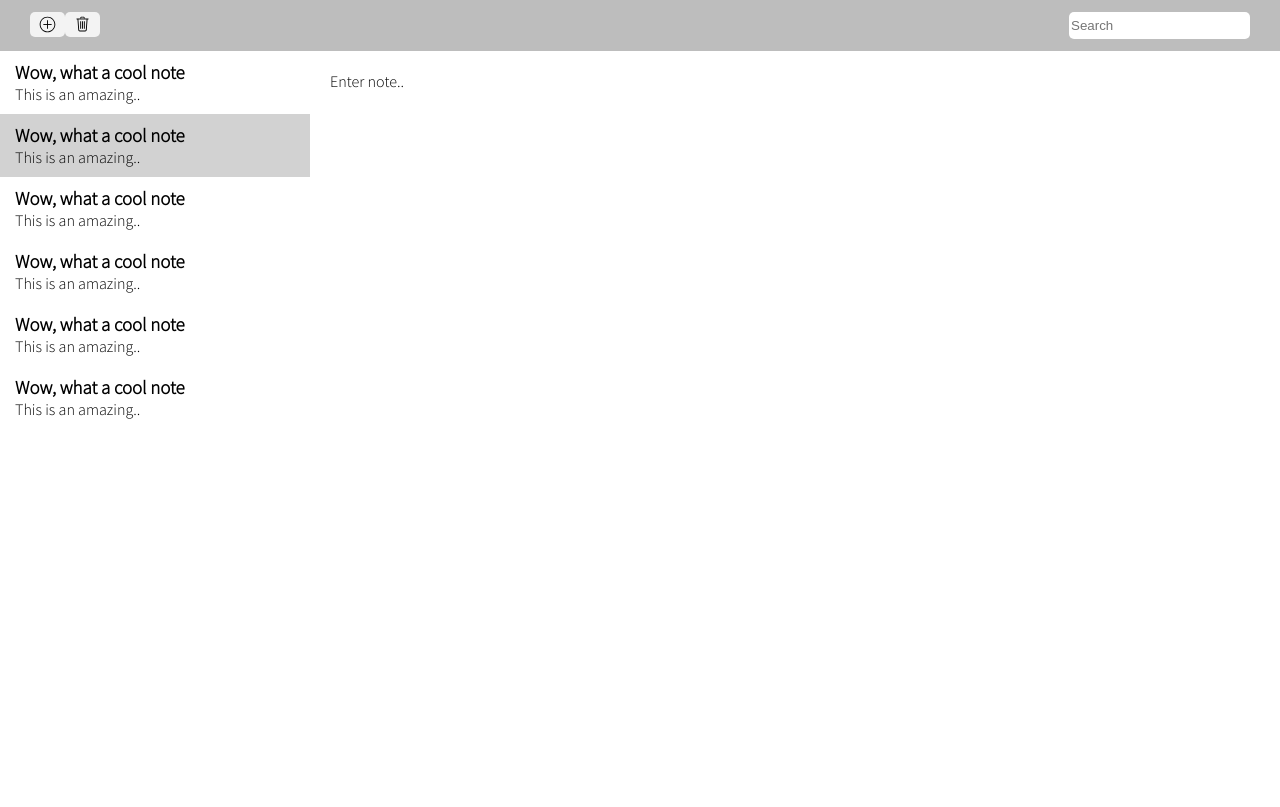
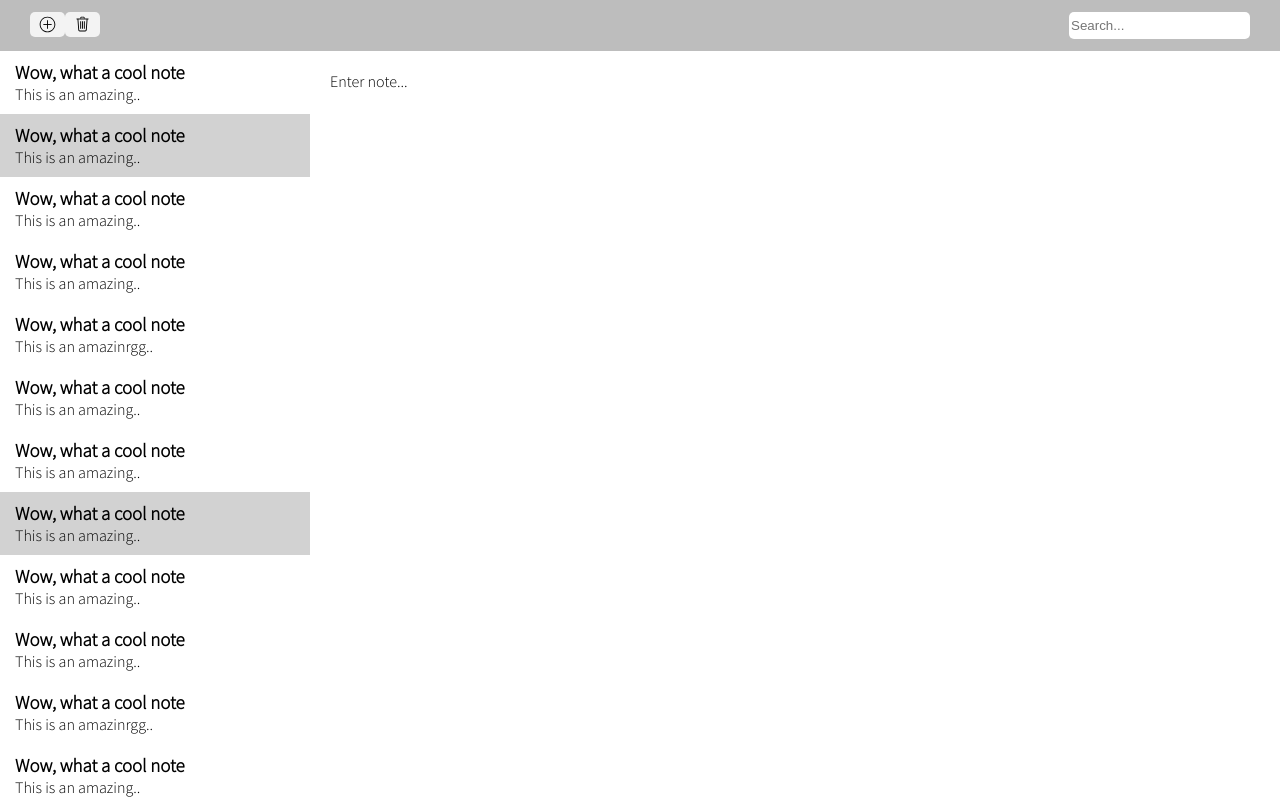
Before and after one commit to pplanejane/ios-notes, a React (Create React App) app: page / in a window 1280 px wide. Built offline with nearby package versions, Linux system fonts and the light colour scheme.

Commit message:
divide web layot to react components

```diff
--- a/src/components/App.js
+++ b/src/components/App.js
@@ -6,7 +6,7 @@ function App() {
   return (
     <>
     <SearchBox/>
-    <div class="main">
+    <div className="main">
       <Sidebar/>
       <Workspace/>
     </div>
--- a/src/components/ListItem.js
+++ b/src/components/ListItem.js
@@ -19,7 +19,7 @@ function ListItem() {
             </div>
             <div className="note">
                 <h3>Wow, what a cool note</h3>
-                <p>This is an amazing..</p>
+                <p>This is an amazinrgg..</p>
             </div>
             <div className="note">
                 <h3>Wow, what a cool note</h3>
--- a/src/components/SearchBox.js
+++ b/src/components/SearchBox.js
@@ -14,7 +14,7 @@ function SearchBox() {
                     </button>
                 </div>
                 <div className="search">
-                    <input className="input-search" type="text" placeholder="Search" id="search"></input>
+                    <input className="input-search" type="text" placeholder="Search..." id="search"></input>
                 </div>
             </div>
         </header>
--- a/src/components/Sidebar.js
+++ b/src/components/Sidebar.js
@@ -4,6 +4,7 @@ function Sidebar() {
     return (
         <aside className="sidebar">
           <ListItem/>
+          <ListItem/>
         </aside>
     )
 }
--- a/src/components/Workspace.js
+++ b/src/components/Workspace.js
@@ -1,7 +1,7 @@
 function Workspace() {
     return (
         <div class="content">
-          <div className="note-content" contenteditable="true">Enter note..</div>
+          <div className="note-content" contenteditable="true">Enter note...</div>
         </div>
     )
 }
```
